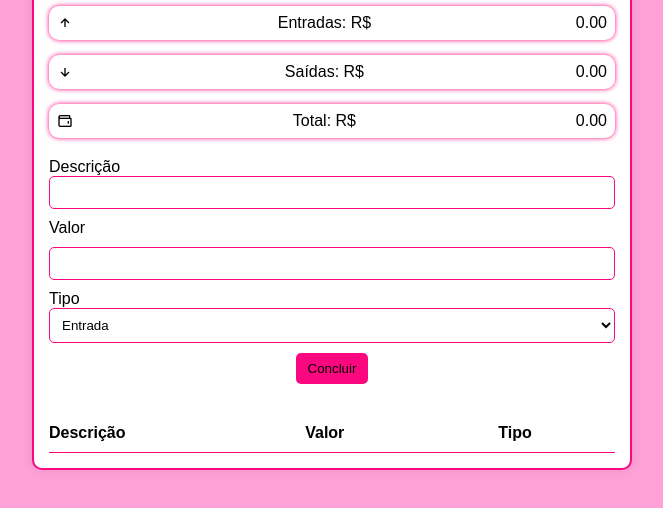
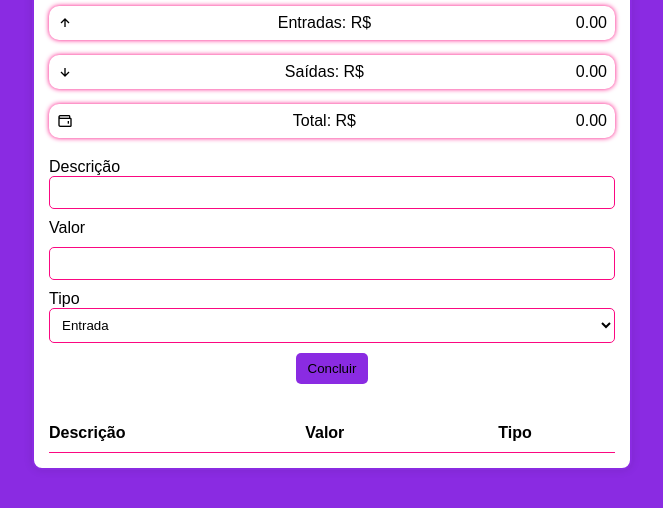
Before and after one commit to AdrielleFigueiredo2808/Sistema-Financeiro, a plain HTML site: page index.html in a window 1280 px wide. Shown: the part 206-714 px from the top of the page, without its empty margins (308-971 px from the left). Drawn offline with nearby package versions, Linux system fonts and the light colour scheme.

Commit message:
first commit

```diff
--- a/style.css
+++ b/style.css
@@ -12,7 +12,7 @@ body {
   display: flex;
   justify-content: center;
   align-items: center;
-  background-color: #ffa1d8;
+  background-color: #8A2BE2;
 }
 
 main {
@@ -22,7 +22,7 @@ main {
   flex-direction: column;
   gap: 20px;
   background-color: #fff;
-  border: 2px solid #FB0881;
+  border: 2px solid #8A2BE2;
   border-radius: 10px;
   box-shadow: 0 0 10px rgba(0, 0, 0, 0.1);
   padding: 15px;
@@ -70,7 +70,7 @@ main {
 }
 
 .newItem > button {
-  background-color: #FB0881;
+  background-color: #8A2BE2;
   color: #000;
   border: none;
   padding: 8px 12px;
```
